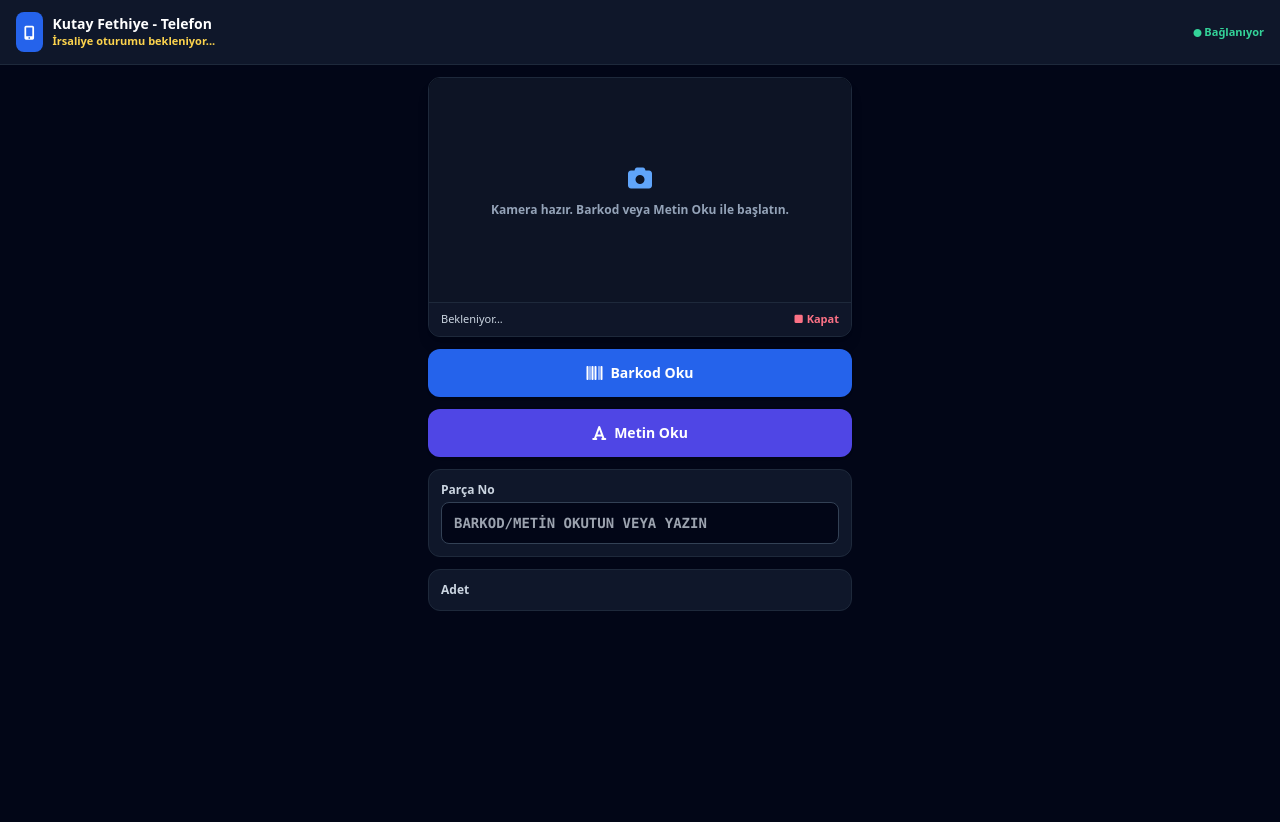
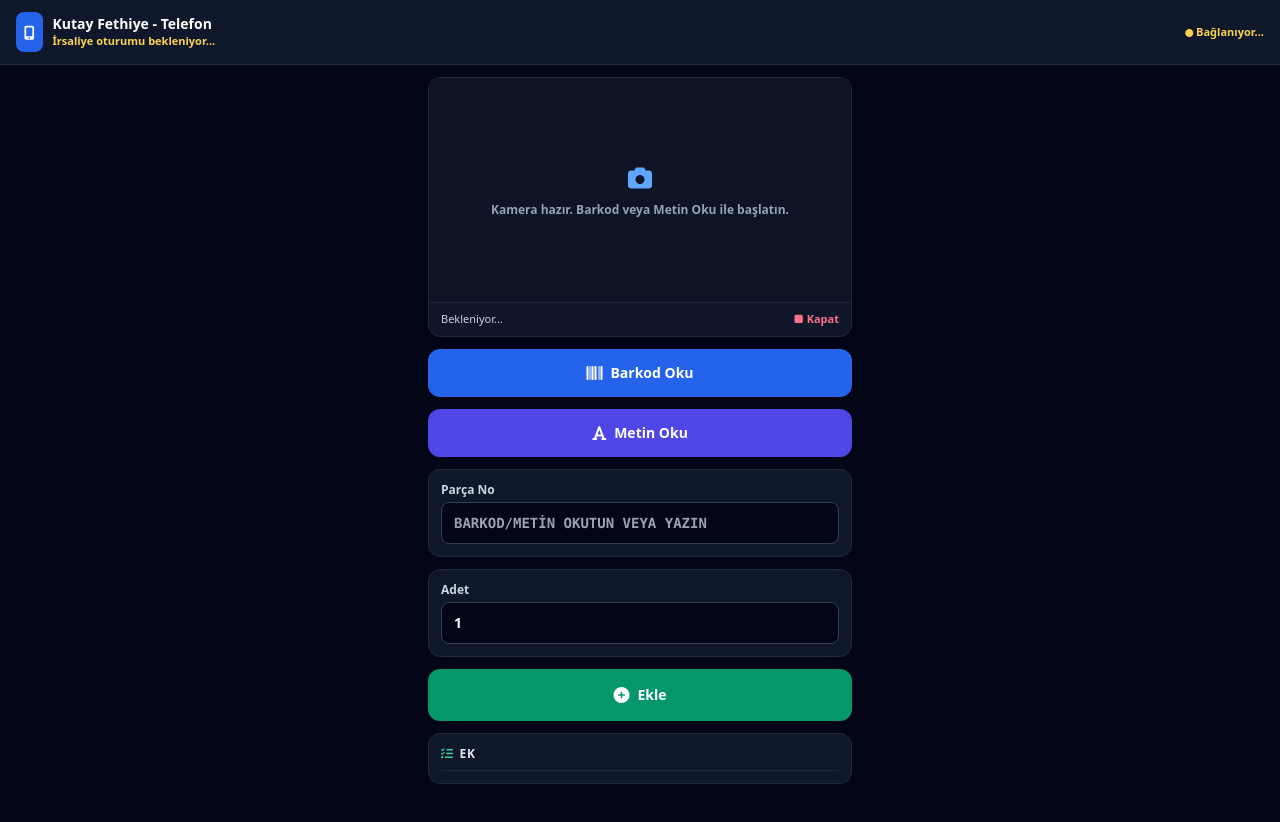
Before and after one commit to muratbektas1984-hub/fethiye-panel, a plain HTML site: page telefon.html in a window 1280 px wide. Before the commit the page ends 800 px from the top, so only its background shows below. Drawn offline with nearby package versions, Linux system fonts and the light colour scheme.

Commit message:
telefon.html

```diff
--- a/telefon.html
+++ b/telefon.html
@@ -12,8 +12,8 @@
     <script src="https://www.gstatic.com/firebasejs/9.22.1/firebase-database-compat.js"></script>
 
     <!-- Barkod & Metin (OCR) Kütüphaneleri -->
-    <script src="https://unpkg.com/@zxing/library@0.21.3/umd/index.min.js"></script>
-    <script src="https://cdn.jsdelivr.net/npm/tesseract.js@5/dist/tesseract.min.js"></script>
+    <script src="https://unpkg.com/@zxing/library@0.21.3/umd/index.min.js" defer></script>
+    <script src="https://cdn.jsdelivr.net/npm/tesseract.js@5/dist/tesseract.min.js" defer></script>
 
     <style>
         body {
@@ -34,8 +34,8 @@
                 <p id="sessionInfo" class="text-[11px] text-amber-300 font-semibold">İrsaliye oturumu bekleniyor...</p>
             </div>
         </div>
-        <span id="connStatus" class="text-[11px] font-bold text-emerald-400">
-            <i class="fa-solid fa-circle text-[8px]"></i> Bağlanıyor
+        <span id="connStatus" class="text-[11px] font-bold text-amber-300">
+            <i class="fa-solid fa-circle text-[8px]"></i> Bağlanıyor...
         </span>
     </header>
 
@@ -77,4 +77,16 @@
         <!-- 5. Adet Alanı -->
         <div class="bg-slate-900 border border-slate-800 rounded-xl p-3 space-y-1">
             <label for="qtyInput" class="block text-xs font-bold text-slate-300">Adet</label>
-            <input type="number" id="qtyInput" min="1" value="1" class="w-full bg-slate-950
+            <input type="number" id="qtyInput" min="1" value="1" class="w-full bg-slate-950 border border-slate-700 focus:border-blue-500 rounded-lg px-3 py-2.5 text-sm font-bold text-white focus:outline-none">
+        </div>
+
+        <!-- 6. En Altta Ekle Butonu -->
+        <button type="button" id="btnAddPart" onclick="addScannedPart()" class="w-full bg-emerald-600 hover:bg-emerald-700 active:scale-[0.99] text-white font-black py-3.5 rounded-xl shadow-lg transition flex items-center justify-center gap-2 text-sm">
+            <i class="fa-solid fa-plus-circle text-base"></i> Ekle
+        </button>
+
+        <!-- 7. Eklenen Parçalar Listesi -->
+        <section class="bg-slate-900 border border-slate-800 rounded-xl p-3 space-y-2.5">
+            <div class="flex items-center justify-between border-b border-slate-800 pb-2">
+                <h2 class="text-xs font-bold uppercase tracking-wider text-slate-200 flex items-center gap-1.5">
+                    <i class="fa-solid fa-list-check text-emerald-400"></i> Ek
```
